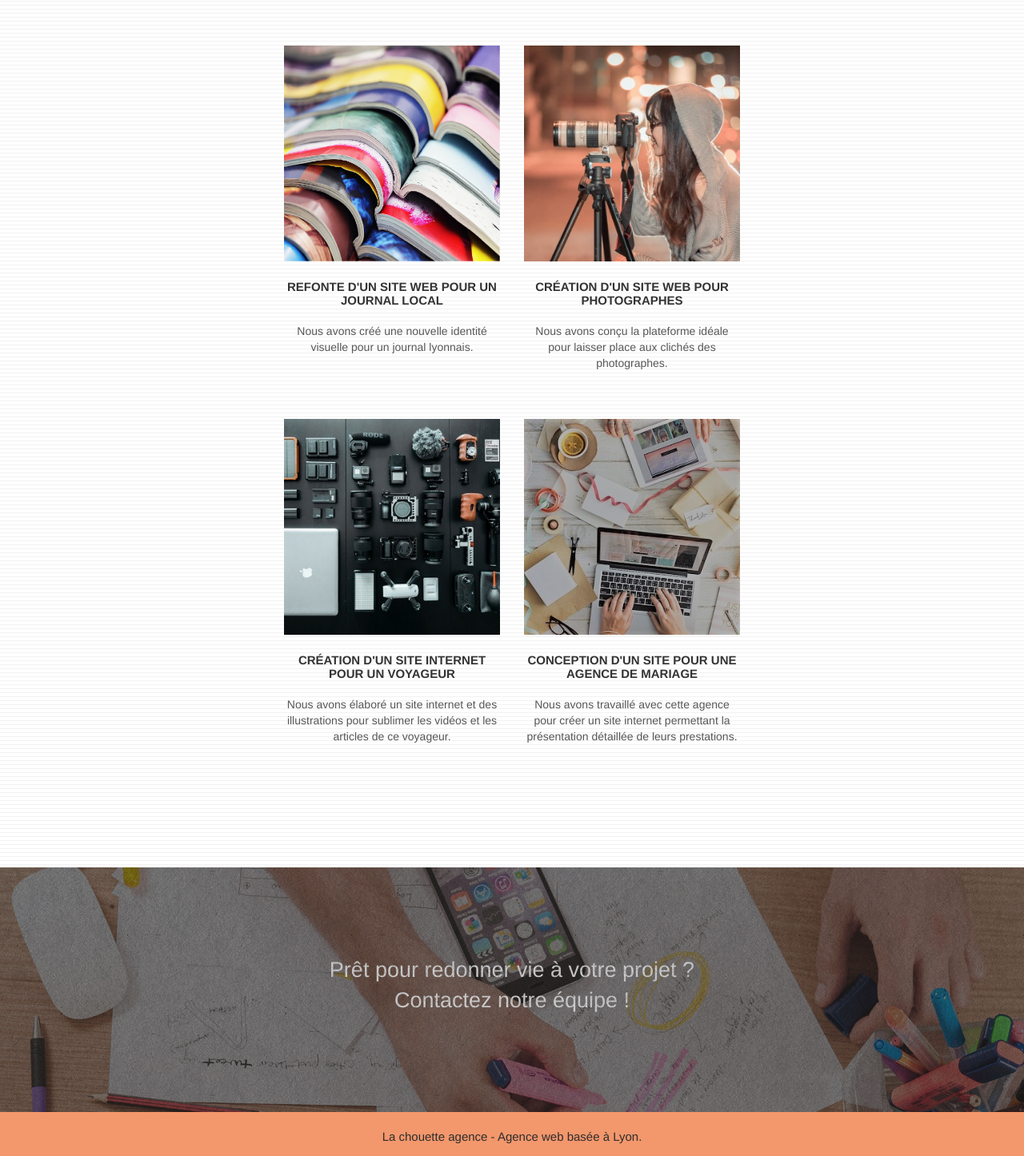
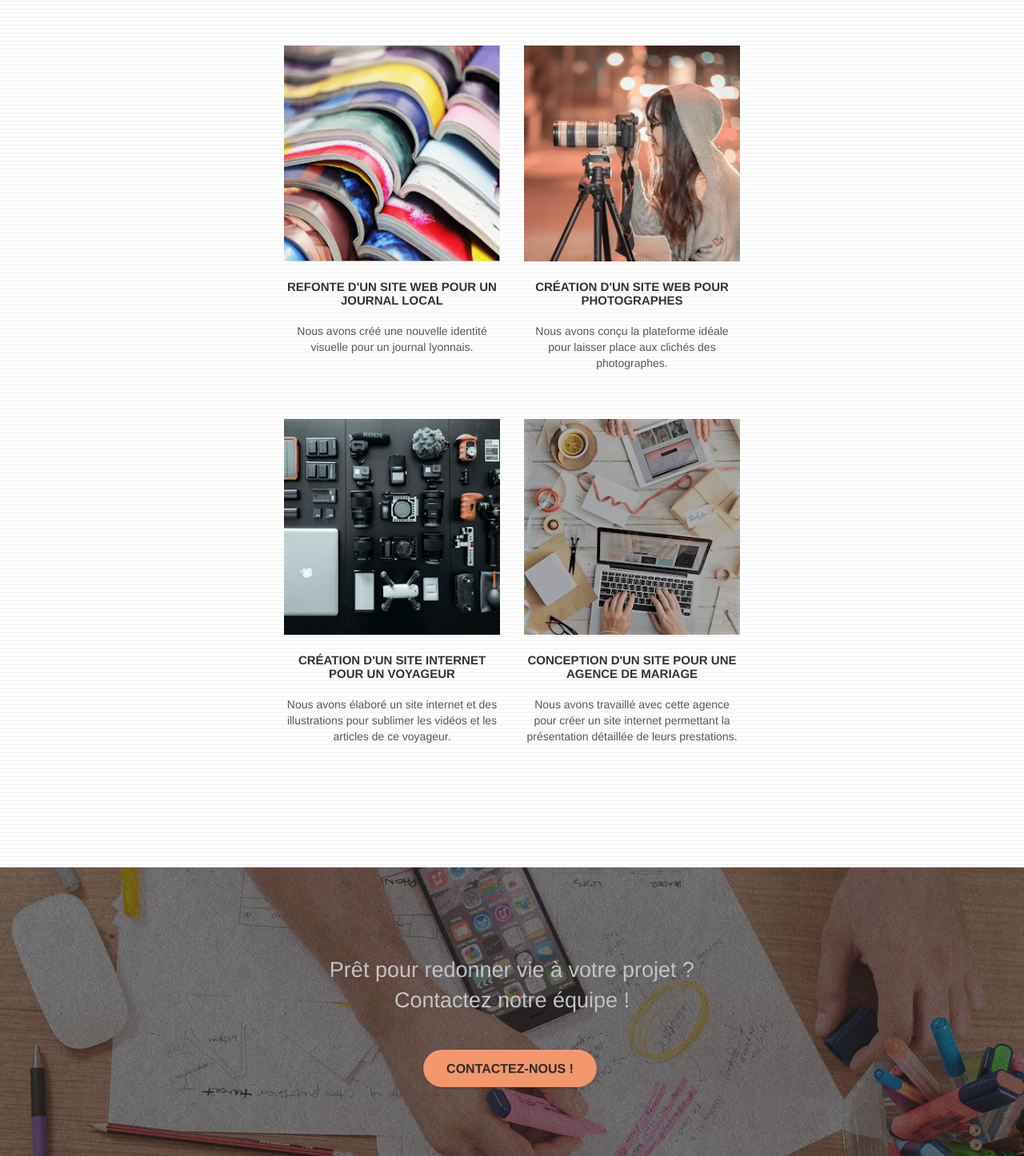
Before and after one commit to TonyW-Hub/AW_LaChouetteAgence, a plain HTML site: page index.html in a window 1280 px wide. Shown: the part 1931-3377 px from the top of the page at 80% size. Drawn offline with Linux system fonts and the light colour scheme.

Commit message:
SEO v1.2
Correction Js et taille des images

```diff
--- a/index.html
+++ b/index.html
@@ -12,13 +12,13 @@
 	<link rel="stylesheet" type="text/css" href="./css/et-line.css">
 
 
-	<script src="./js/jquery-2.1.0.js"></script>
-	<script src="./js/bootstrap.js"></script>
-	<script src="./js/blocs.js"></script>
+	<script src="./js/jquery-2.1.0.js" defer></script>
+	<script src="./js/bootstrap.js" defer></script>
+	<script src="./js/blocs.js" defer></script>
 	<script src="./js/jquery.touchSwipe.js" defer></script>
-	<script src="./js/gmaps.js"></script>
+	<script src="./js/gmaps.js" defer></script>
 
-    <title>La chouette agence</title>
+    <title>La chouette agence - agence de Webdesign</title>
 
 
 <!-- Analytics -->
@@ -166,7 +166,7 @@
 			</div>
 			<div class="row tight-width-whitespace portfolio-row">
 				<div class="col-sm-6">
-					<a href="#" data-lightbox="img/1.jpg" data-gallery-id="gallery-1" data-caption="Refonte d'un site web pour un journal local" data-frame="snapshot-lb"><img src="img/1.jpg" alt="Plusieurs livres ouvert supperposé" class="img-responsive portfolio-thumb" /></a>
+					<a href="#" data-lightbox="img/correction_resolution/Livre_clic.png" data-gallery-id="gallery-1" data-caption="Refonte d'un site web pour un journal local" data-frame="snapshot-lb"><img src="img/correction_resolution/Livre.png" alt="Plusieurs livres ouvert supperposé" class="img-responsive portfolio-thumb" /></a>
 					<h3 class="mg-md text-center">
 						Refonte d'un site web pour un journal local
 					</h3>
@@ -175,7 +175,7 @@
 					</p>
 				</div>
 				<div class="col-sm-6">
-					<a href="#" data-lightbox="img/2.jpg" data-gallery-id="gallery-1" data-caption="Création d'un site web pour photographes" data-frame="snapshot-lb"><img src="img/2.jpg" class="img-responsive portfolio-thumb" alt="Jeune femme utilisant un appareil photo professionnel" /></a>
+					<a href="#" data-lightbox="img/correction_resolution/photographe_clic.png" data-gallery-id="gallery-1" data-caption="Création d'un site web pour photographes" data-frame="snapshot-lb"><img src="img/correction_resolution/photographe.png" class="img-responsive portfolio-thumb" alt="Jeune femme utilisant un appareil photo professionnel" /></a>
 					<h3 class="mg-md text-center">
 						Création d'un site web pour photographes
 					</h3>
@@ -186,7 +186,7 @@
 			</div>
 			<div class="row tight-width-whitespace portfolio-row">
 				<div class="col-sm-6">
-					<a href="#" data-lightbox="img/3.bmp" data-gallery-id="gallery-1" data-caption="Création d'un site internet pour un voyageur" data-frame="snapshot-lb"><img src="img/3.bmp" class="img-responsive portfolio-thumb" alt="matériel informatique et photographique"/></a>
+					<a href="#" data-lightbox="img/correction_resolution/materiels_clic.png" data-gallery-id="gallery-1" data-caption="Création d'un site internet pour un voyageur" data-frame="snapshot-lb"><img src="img/correction_resolution/materiels.png" class="img-responsive portfolio-thumb" alt="matériel informatique et photographique"/></a>
 					<h3 class="mg-md text-center">
 						Création d'un site internet pour un voyageur
 					</h3>
@@ -195,7 +195,7 @@
 					</p>
 				</div>
 				<div class="col-sm-6">
-					<a href="#" data-lightbox="img/4.bmp" data-gallery-id="gallery-1" data-caption="Conception d'un site pour une agence de mariage" data-frame="snapshot-lb"><img src="img/4.bmp" class="img-responsive portfolio-thumb" alt="Bureau de travail" /></a>
+					<a href="#" data-lightbox="img/correction_resolution/work_clic.png" data-gallery-id="gallery-1" data-caption="Conception d'un site pour une agence de mariage" data-frame="snapshot-lb"><img src="img/correction_resolution/work.png" class="img-responsive portfolio-thumb" alt="Bureau de travail" /></a>
 					<h3 class="mg-md text-center">
 						Conception d'un site pour une agence de mariage
 					</h3>
@@ -215,6 +215,9 @@
 				<h2 class="mg-md text-center tc-white contraste">
 					Prêt pour redonner vie à votre projet ?<br>Contactez notre équipe !
 				</h2>
+			</div>
+			<div class="col-sm-12 text-center">
+				<a href="page2.html" class="btn btn-atomic-tangerine btn-clean btn-rd btn-lg cta-hero">Contactez-Nous !</a>
 			</div>
 		</div>
 	</section>
```
Also changed, not shown: img/correction_resolution/Livre.png (added), img/correction_resolution/Livre_clic.png (added), img/correction_resolution/materiels.png (added), img/correction_resolution/materiels_clic.png (added), img/correction_resolution/photographe.png (added), img/correction_resolution/photographe_clic.png (added), img/correction_resolution/work.png (added), img/correction_resolution/work_clic.png (added).
